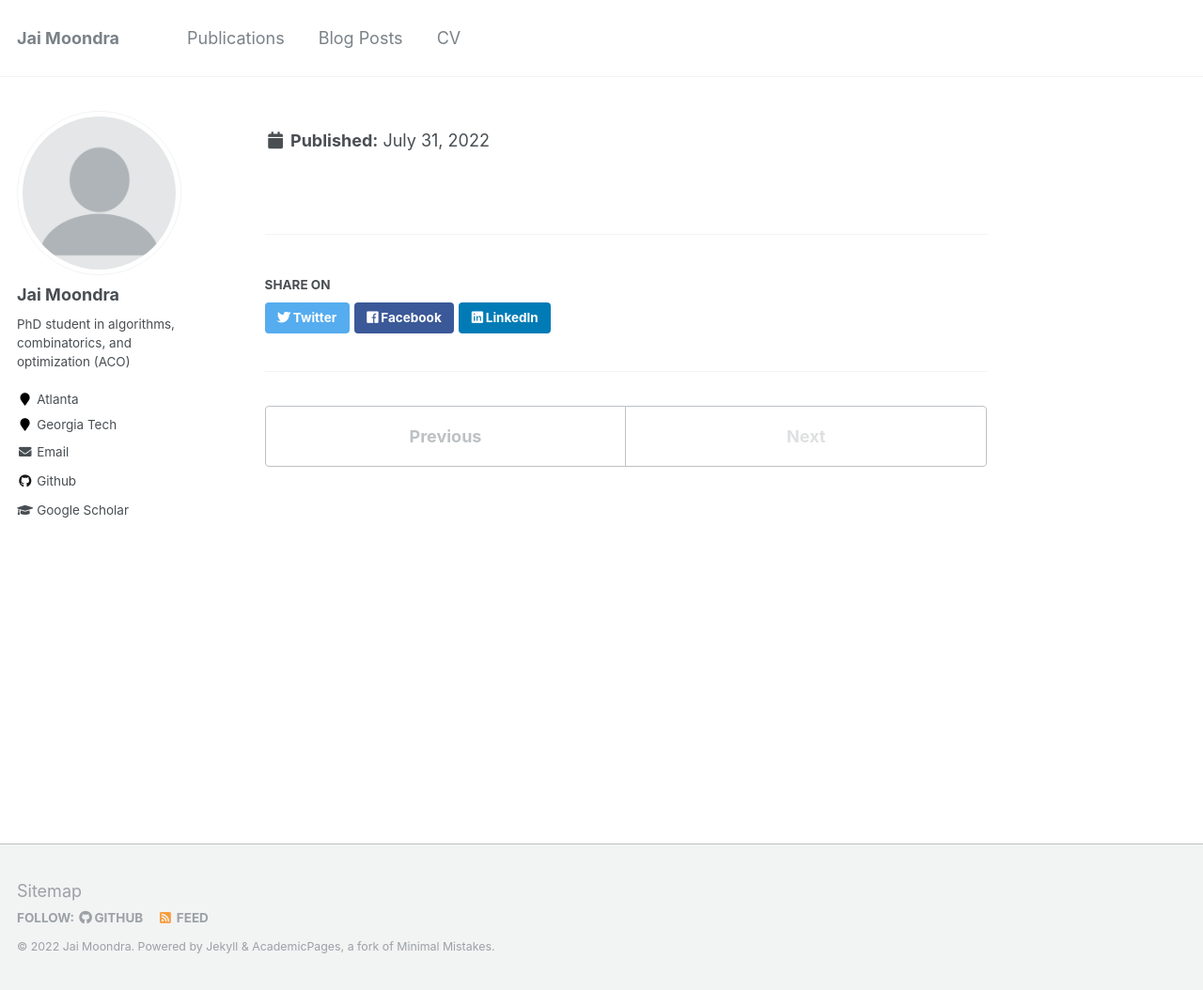
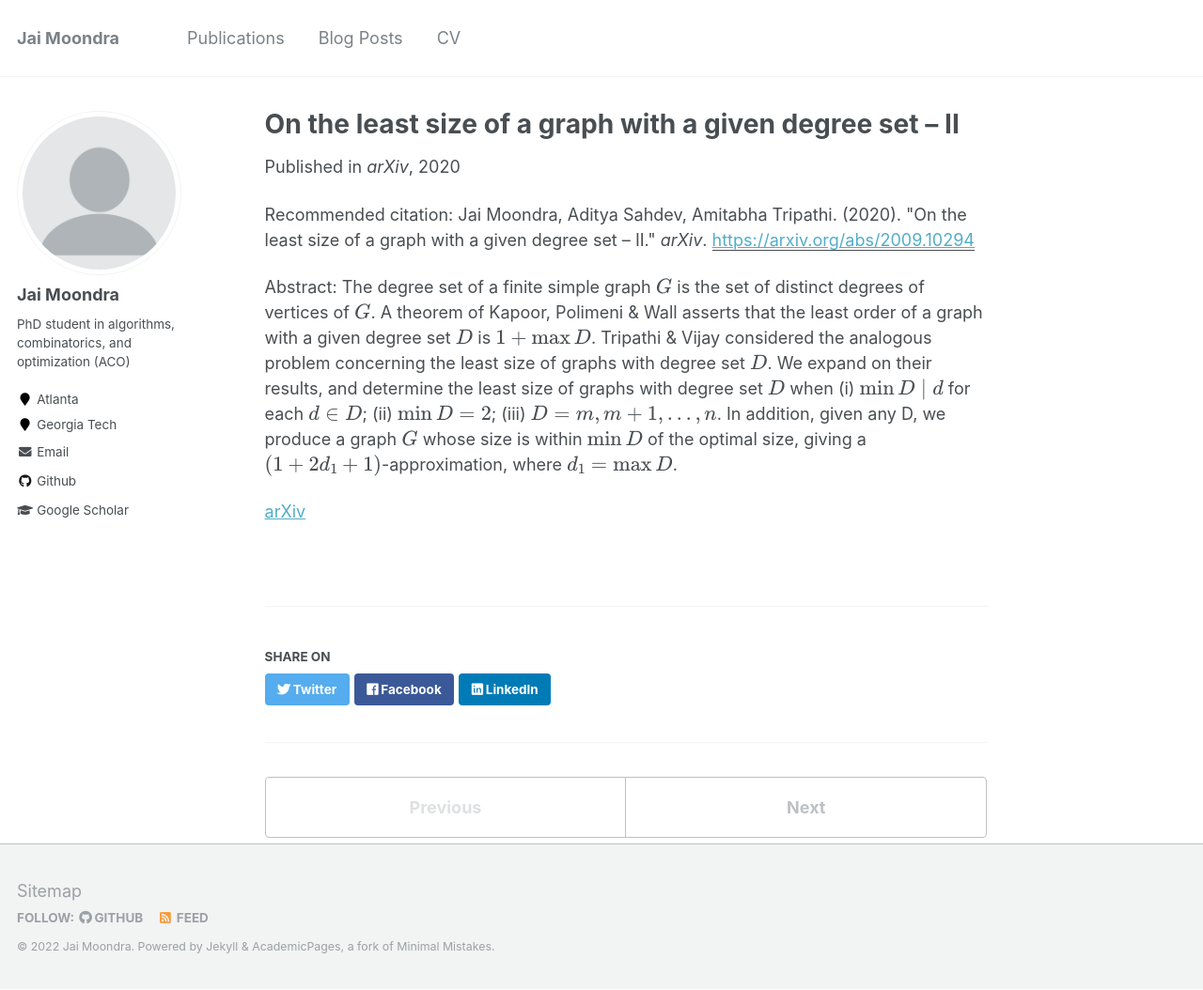
Before and after one commit to ruijiacao/jaimoondra.github.io, a Jekyll site: the page built from _publications/on-the-least-size-of-a-graph-with-a-given-degree-set-II.md, in a window 1280 px wide and 1054 px high. Shown: the whole window at 94% size. Built offline with Jekyll 4.4.1, drawn with Linux system fonts in a browser that asks for light colours; formulas are drawn with MathJax 3.

Commit message:
Updated publications

```diff
--- a/_publications/on-the-least-size-of-a-graph-with-a-given-degree-set-II.md
+++ b/_publications/on-the-least-size-of-a-graph-with-a-given-degree-set-II.md
@@ -1,10 +1,13 @@
 ---
 title: "On the least size of a graph with a given degree set -- II"
-authors: "Jai Moondra, Aditya Sahdev, Amitabha Triptahi"
 collection: publications
 permalink: /publication/on-the-least-size-of-a-graph-with-a-given-degree-set-II
-date: 22 Sep 2020
+excerpt: ''
+date: 2020-09-22
 venue: 'arXiv'
-paperurl: 'http://jaimoondra.github.io/files/On the least size of a graph with a given degree set – II.pdf'
+paperurl: 'https://arxiv.org/abs/2009.10294'
+citation: 'Jai Moondra, Aditya Sahdev, Amitabha Tripathi. (2020). &quot;On the least size of a graph with a given degree set – II.&quot; <i>arXiv</i>.'
+---
+Abstract: The degree set of a finite simple graph $G$ is the set of distinct degrees of vertices of $G$. A theorem of Kapoor, Polimeni & Wall asserts that the least order of a graph with a given degree set $D$ is $1+\max D$. Tripathi & Vijay considered the analogous problem concerning the least size of graphs with degree set $D$. We expand on their results, and determine the least size of graphs with degree set $D$ when (i) $\min D \mid d$ for each $d \in D$; (ii) $\min D=2$; (iii) $D={m,m+1,…,n}$. In addition, given any D, we produce a graph $G$ whose size is within $\min D$ of the optimal size, giving a $(1+2 d_1+1)$-approximation, where $d_1 = \max D$.
+
 [arXiv](https://arxiv.org/abs/2009.10294)
----
```
Also changed, not shown: _publications/generating-target-graph-couplings-for-qaoa-from-native-quantum-hardware-couplings.md (+2 -2 lines).
